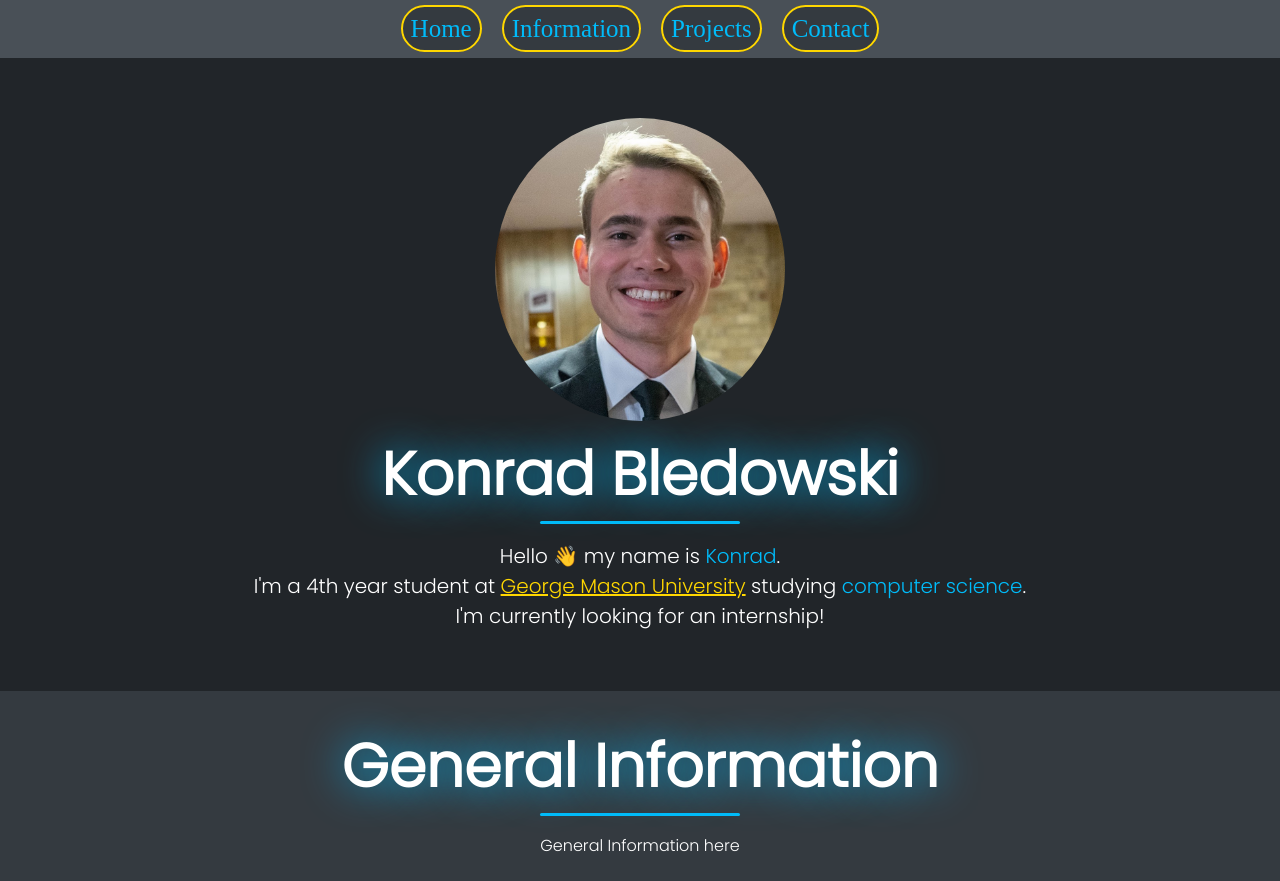
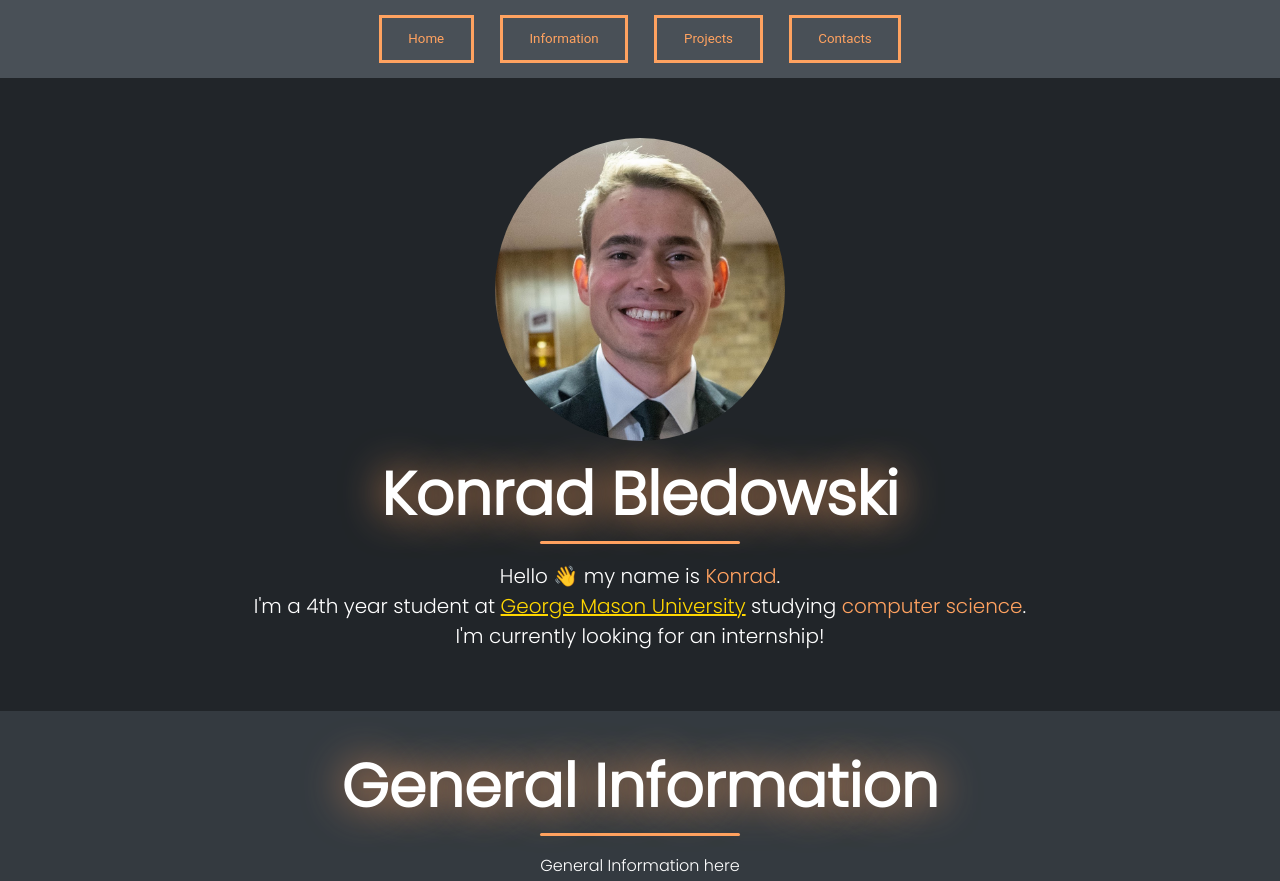
Before and after one commit to kbledows/Portfolio-Website, a plain HTML site: page Portfolio Website/index.html in a window 1280 px wide. Shown: the top 881 px of the page. Drawn offline with Linux system fonts and the light colour scheme.

Commit message:
update buttons

```diff
--- a/Portfolio Website/index.html
+++ b/Portfolio Website/index.html
@@ -8,6 +8,7 @@
 	<meta http-equiv="X-UA-Compatible" content="IE=edge">
 	<meta name="viewport" content="width=device-width, initial-scale=1.0">
 	<title>Portfolio site template</title>
+	<link href="https://fonts.googleapis.com/css2?family=Roboto+Mono:wght@300&display=swap">
 	<link href="style.css" rel="stylesheet">
 </head>
 
@@ -15,10 +16,10 @@
 	<header>
 		<nav>
 			<ul class="nav-bar">
-				<li><a class="nav-link active" href="#home">Home</a></li>
-				<li><a class="nav-link" href="#info">Information</a></li>
-				<li><a class="nav-link" href="#projects">Projects</a></li>
-				<li><a class="nav-link" href="#contact">Contact</a></li>
+				<li><a class="nav-link active" href="#home"><button>Home</button></a></li>
+				<li><a class="nav-link" href="#info"><button>Information</button></a></li>
+				<li><a class="nav-link" href="#projects"><button>Projects</button></a></li>
+				<li><a class="nav-link" href="#contact"><button>Contacts</button></a></li>
 			</ul>
 		</nav>
 	</header>
--- a/Portfolio Website/style.css
+++ b/Portfolio Website/style.css
@@ -22,7 +22,7 @@ h3 {
 	font-style: normal;
 	font-size: 60px;
 	color: #ffff;
-	text-shadow: 0px 0px 40px var(--main-decor-color);
+	text-shadow: 0px 0px 40px #ffa260;
 }
 
 main {
@@ -48,21 +48,16 @@ header:hover {
 	position: relative;
 	display: inline-flex;
 	margin: 15px;
-	font-size: 25px;
 }
 
 a.nav-link {
-	margin: 10px;
+	margin: 5px;
 	padding: 5px 10px;
 	color: var(--main-decor-color);
-	border-radius: 25px;
-	border: 2px solid #FFD700;
 	padding: 8px;
-	background: #343a40;
 	width: 50px;
 	height: 70px;
 	text-decoration: none;
-
 }
 
 #home {
@@ -93,11 +88,11 @@ a.nav-link {
 }
 
 .intro span {
-	color: var(--main-decor-color);
+	color: #ffa260;
 }
 
 hr {
-	background: var(--main-decor-color);
+	background: #ffa260;
 	margin: 2px;
 	height: 3px;
 	width: 200px;
@@ -121,3 +116,22 @@ hr {
 	background-color: #343a40;
 	padding: 30px;
 }
+
+button {
+	font-family: 'Roboto', sans-serif;
+	size: 15px;
+	background: none;
+	color: #ffa260;
+	border: 3px solid;
+	padding: 1em 2em;
+	transition: color 0.25s, border-color 0.25s, box-shadow 0.25s, transform 0.25s;
+}
+
+button:hover {
+	border-color: #f1ff5c;
+	color: white;
+	box-shadow: 0 0.5em 0.5em -0.4em #f1ff5c;
+	transform: translateY(-0.25em);
+	cursor: pointer;
+
+}
--- a/style.css
+++ /dev/null
@@ -1,123 +0,0 @@
-/* css */
-@import url('https://fonts.googleapis.com/css2?family=Poppins:wght@300&display=swap');
-
-:root {
-	--main-background: #212529;
-	--main-fonts-color: #ffff;
-	--main-decor-color: #00bbf9;
-	--main-header-background: #21252e;
-	--main-font-family: 'Poppins', sans-serif;
-}
-
-* {
-	margin: 0;
-	padding: 0;
-	scroll-behavior: smooth;
-}
-
-h3 {
-	padding-bottom: 15px;
-	letter-spacing: normal;
-	font-family: var(--main-font-family);
-	font-style: normal;
-	font-size: 60px;
-	color: #ffff;
-	text-shadow: 0px 0px 40px var(--main-decor-color);
-}
-
-main {
-	padding: 0;
-	background: var(--main-background);
-	color: #ffff;
-	font-family: Poppins;
-	text-align: center;
-}
-
-header {
-	background-color: var(--main-background);
-	text-align: center;
-	/* padding-right: 100px; */
-}
-
-header:hover {
-	background-color: #495057;
-}
-
-.nav-bar {
-	list-style: none;
-	position: relative;
-	display: inline-flex;
-	margin: 15px;
-	font-size: 25px;
-}
-
-a.nav-link {
-	margin: 10px;
-	padding: 5px 10px;
-	color: var(--main-decor-color);
-	border-radius: 25px;
-	border: 2px solid #FFD700;
-	padding: 8px;
-	background: #343a40;
-	width: 50px;
-	height: 70px;
-	text-decoration: none;
-
-}
-
-#home {
-	/* height: 100vh; */
-	justify-content: space-evenly;
-	font-size: 20px;
-
-}
-
-#home a {
-	color: gold;
-}
-
-#home img {
-	width: 25%;
-	border-radius: 50%
-}
-
-.intro {
-	text-align: center;
-	z-index: 1;
-	margin: auto;
-	padding: 60px;
-}
-
-.intro p {
-	text-align: center;
-}
-
-.intro span {
-	color: var(--main-decor-color);
-}
-
-hr {
-	background: var(--main-decor-color);
-	margin: 2px;
-	height: 3px;
-	width: 200px;
-	border-radius: 5px;
-	border: hidden;
-	margin-inline-start: auto;
-	margin-inline-end: auto;
-}
-
-#info {
-	background-color: #343a40;
-	padding: 30px;
-}
-
-#projects {
-	background-color: #212529;
-	padding: 30px;
-}
-
-#contact {
-	background-color: #343a40;
-	padding: 30px;
-}
```
Also changed, not shown: 1 other file.
